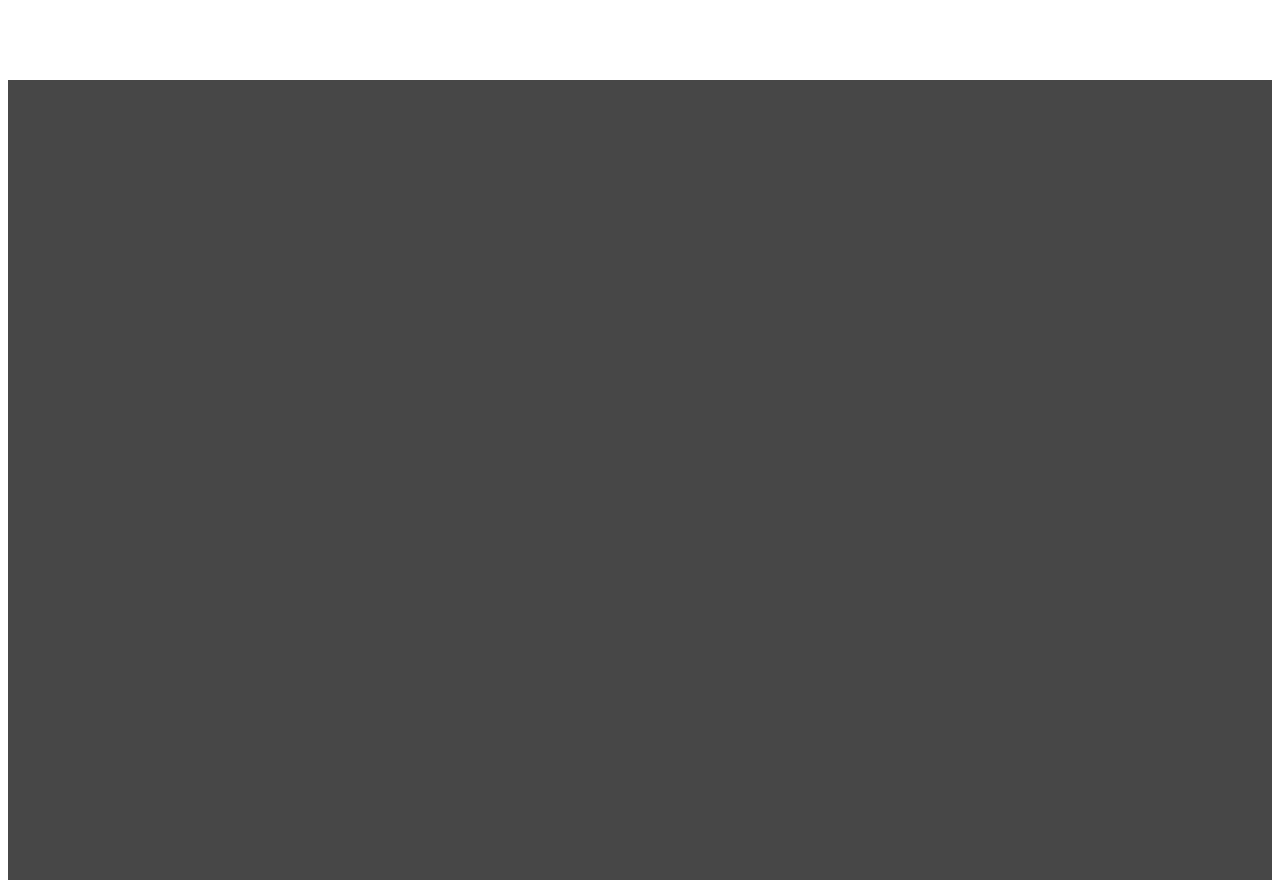
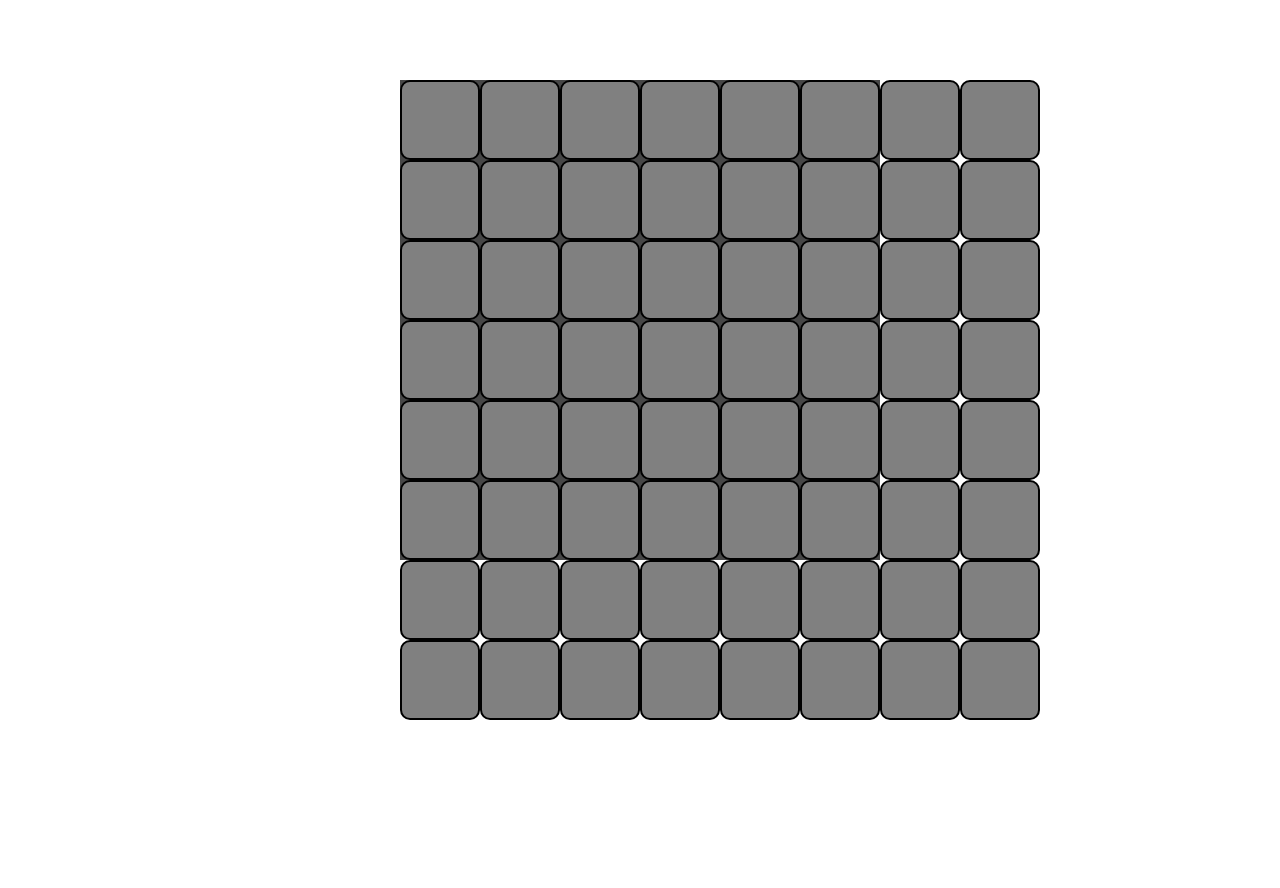
Before and after one commit to farah-najib/frk-24s-J-components, a React (Vite) app: page / in a window 1280 px wide. After the commit the page ends 800 px from the top, so only its background shows below. Built offline with nearby package versions, Linux system fonts and the light colour scheme; a web font is replaced by a local one.

Commit message:
Add game logic and update style

```diff
--- a/src/components/Board/Board.jsx
+++ b/src/components/Board/Board.jsx
@@ -1,6 +1,98 @@
-import styles from "./Board.module.css";
+import styles from './Board.module.css'
+import { useState } from 'react'
+import Cell from '../Cell/Cell.jsx'
 
-const Board = () => {
-  return <div className={styles.board}></div>;
-};
-export default Board;
+const Board = ({ boardSize = 10 }) => {
+    // 2D board: null = empty, "black" or "white" = stone
+    const [board, setBoard] = useState(
+        Array(boardSize)
+            .fill(null)
+            .map(() => Array(boardSize).fill(null))
+    )
+    const [turn, setTurn] = useState('black')
+    const [winner, setWinner] = useState(null)
+
+    const handleActivate = (row, col) => {
+        if (winner) return // stop if game already ended
+        if (board[row][col] !== null) return // already taken
+
+        const newBoard = board.map((r, ri) =>
+            r.map((c, ci) => (ri === row && ci === col ? turn : c))
+        )
+
+        setBoard(newBoard)
+
+        // Check if current player wins
+        if (checkWin(newBoard, row, col, turn)) {
+            setWinner(turn)
+            return
+        }
+
+        // Switch turn
+        setTurn((prev) => (prev === 'black' ? 'white' : 'black'))
+    }
+
+    // Check 5-in-a-row
+    const checkWin = (board, row, col, player) => {
+        const directions = [
+            [1, 0], // vertical
+            [0, 1], // horizontal
+            [1, 1], // diagonal down-right
+            [1, -1] // diagonal down-left
+        ]
+
+        const inBounds = (r, c) =>
+            r >= 0 && r < board.length && c >= 0 && c < board.length
+
+        for (let [dr, dc] of directions) {
+            let count = 1
+
+            // forward direction
+            let r = row + dr,
+                c = col + dc
+            while (inBounds(r, c) && board[r][c] === player) {
+                count++
+                r += dr
+                c += dc
+            }
+
+            // backward direction
+            r = row - dr
+            c = col - dc
+            while (inBounds(r, c) && board[r][c] === player) {
+                count++
+                r -= dr
+                c -= dc
+            }
+
+            if (count >= 5) return true
+        }
+
+        return false
+    }
+
+    // Render cells
+    const cells = []
+    for (let row = 0; row < boardSize; row++) {
+        for (let col = 0; col < boardSize; col++) {
+            cells.push(
+                <Cell
+                    key={`${row}-${col}`}
+                    color={board[row][col]}
+                    onActivate={() => handleActivate(row, col)}
+                />
+            )
+        }
+    }
+
+    return (
+        <div className={styles.board}>
+            {cells}
+            <div className={styles.turnIndicator}>
+                {winner ? `Winner: ${winner}` : `Turn: ${turn}`}
+            </div>
+        </div>
+    )
+}
+
+export default Board
--- a/src/components/Board/Board.module.css
+++ b/src/components/Board/Board.module.css
@@ -1,7 +1,18 @@
-.board {
+/* .board {
   display: grid;
   gap: 4px;
   background: #474747;
   width: 100%;
   height: 100dvh;
+  place-items: center;
+} */
+.board {
+  display: grid;
+  grid-template-columns: repeat(8, 0fr);
+  grid-template-rows: repeat(8, 0fr);
+  background: #474747;
+  width: 480px;
+  height: 480px;
+  margin: auto;
+  place-items: center;
 }
```
